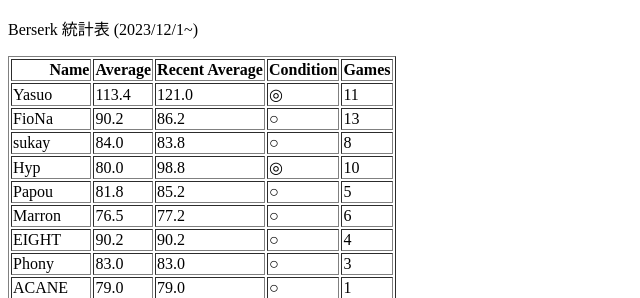
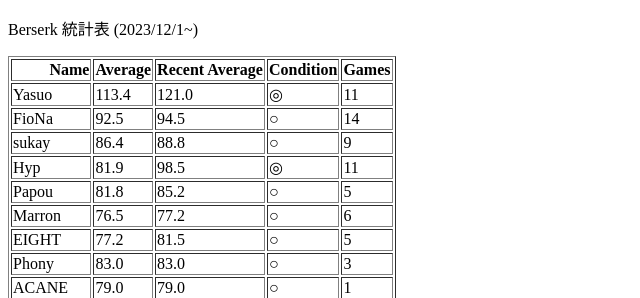
Before and after one commit to fionachan99/berserk, a plain HTML site: page index.html in a window 1280 px wide. Shown: the top 298 px of the page, 0-640 px from the left. Drawn offline with Linux system fonts and the light colour scheme.

Commit message:
Update index.html

```diff
--- a/index.html
+++ b/index.html
@@ -25,24 +25,24 @@
     </tr>
     <tr>
       <td>FioNa</td>
-      <td>90.2</td>
-      <td>86.2</td>
+      <td>92.5</td>
+      <td>94.5</td>
       <td>○</td>
-      <td>13</td>
+      <td>14</td>
     </tr>
     <tr>
       <td>sukay</td>
-      <td>84.0</td>
-      <td>83.8</td>
+      <td>86.4</td>
+      <td>88.8</td>
       <td>○</td>
-      <td>8</td>
+      <td>9</td>
     </tr>
     <tr>
       <td>Hyp</td>
-      <td>80.0</td>
-      <td>98.8</td>
+      <td>81.9</td>
+      <td>98.5</td>
       <td>◎</td>
-      <td>10</td>
+      <td>11</td>
     </tr>
     <tr>
       <td>Papou</td>
@@ -60,10 +60,10 @@
     </tr>
     <tr>
       <td>EIGHT</td>
-      <td>90.2</td>
-      <td>90.2</td>
+      <td>77.2</td>
+      <td>81.5</td>
       <td>○</td>
-      <td>4</td>
+      <td>5</td>
     </tr>
     <tr>
       <td>Phony</td>
```
